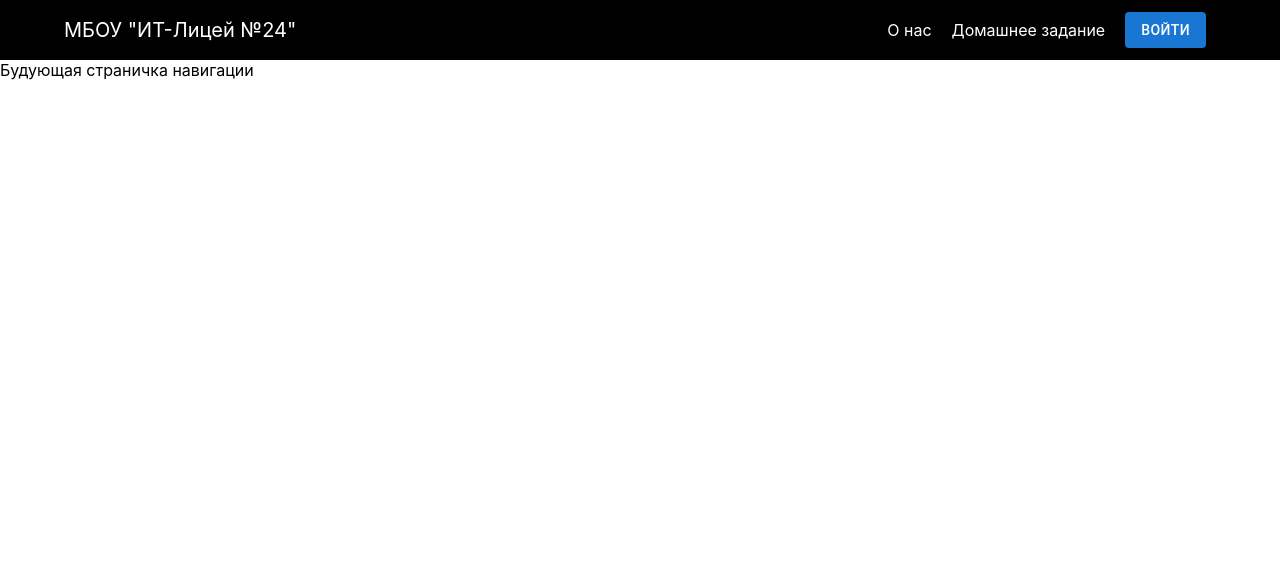
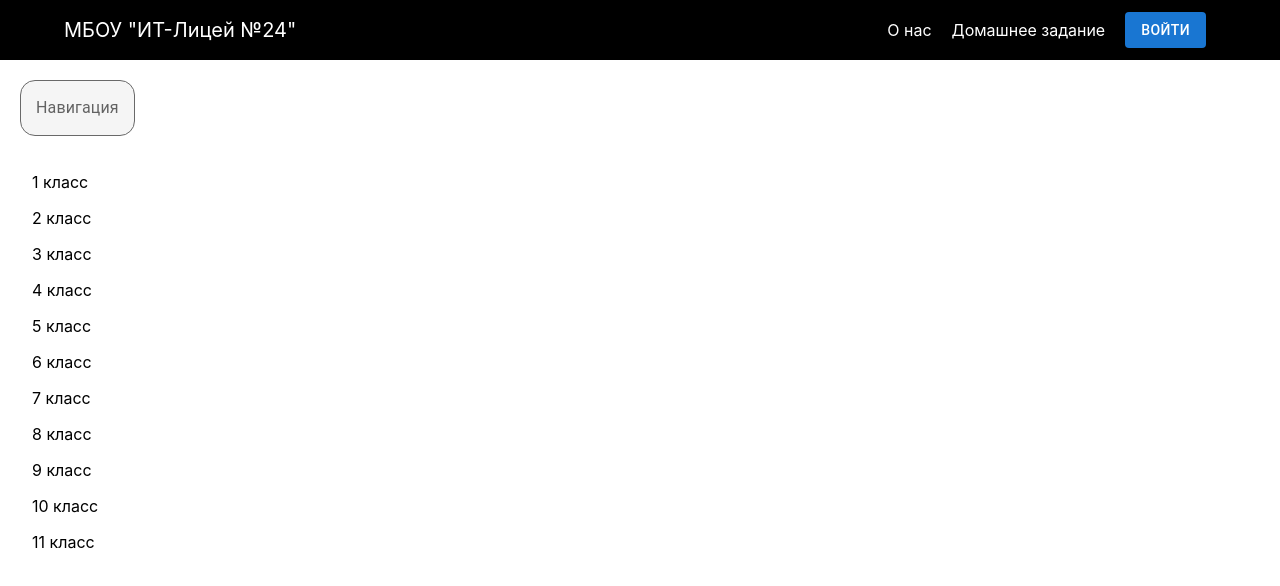
Before and after one commit to codevoke/rr_ed, a React (Create React App) app in the folder client/: page /hw in a window 1280 px wide. Shown: the top 586 px of the page. Built offline with nearby package versions, Linux system fonts and the light colour scheme.

Commit message:
updates*

```diff
--- a/client/src/App.js
+++ b/client/src/App.js
@@ -1,3 +1,4 @@
+import { ThemeProvider, createTheme } from '@mui/material/styles';
 import { BrowserRouter, Routes, Route } from 'react-router-dom';
 import { BrowserView, MobileView } from 'react-device-detect';
 import { ToastContainer } from 'react-toastify';
@@ -17,9 +18,26 @@ import MobileAboutPage from './Mobile/Pages/About';
 
 import './App.css';
 
+const lightTheme = createTheme({
+  palette: {
+    mode: 'light',
+    background: {
+      default: "#ffffff"
+    }
+  }
+});
+const darkTheme = createTheme({
+  palette: {
+    mode: 'dark',
+    background: {
+      default: '#121212',
+    }
+  }
+});
+
 function App() {
   return (
-    <>
+    <ThemeProvider theme={lightTheme}>
       {/* pc version */}
       <BrowserView>
         <BrowserRouter>
@@ -53,7 +71,7 @@ function App() {
             draggable
             pauseOnHover
             theme="colored"/>
-    </>
+    </ThemeProvider>
   );
 }
 
--- a/client/src/Desktop/Pages/Homework_nav.js
+++ b/client/src/Desktop/Pages/Homework_nav.js
@@ -1,7 +1,39 @@
+import styled from "@emotion/styled"
+import { Breadcrumbs, Link, List, ListItem, ListItemButton, Typography } from "@mui/material"
+import { useNavigate } from "react-router-dom"
+
+const PathWrapper = styled("div") ({
+    display: 'inline-flex',
+    margin: '20px',
+    padding: '15px',
+    border: '1px solid dimgray',
+    borderRadius: '15px',
+    background: 'whitesmoke'
+})
+
 export default function HomeworkNav() {
+    const navigate = useNavigate();
     return (
-        <div style={{ position: 'relative' }}>
-            <p>Будующая страничка навигации</p>
-        </div>
+        <>
+            <PathWrapper>
+                <Breadcrumbs aria-label="breadcrumb">
+                    <Link underline="hover" color="inherit" onClick={()=>{ navigate('/hw') }} sx={{cursor: 'pointer', userSelect: 'none'}}>
+                        Навигация
+                    </Link>
+                </Breadcrumbs>
+            </PathWrapper>
+            <List dense={true}>
+                {[...Array(12).keys()].slice(1).map( (elem) => {
+                return (
+                    <ListItemButton>
+                        <ListItem onClick={()=>{ navigate(`/hw/${elem}`) }}>
+                            {elem} класс
+                        </ListItem>
+                    </ListItemButton>
+                )
+                })}
+
+            </List>
+        </>
     )
 }
--- a/client/src/Mobile/Components/Header.js
+++ b/client/src/Mobile/Components/Header.js
@@ -7,6 +7,12 @@ import IconButton from '@mui/material/IconButton';
 import MenuIcon from '@mui/icons-material/Menu';
 import LeftMenu from './LeftMenu';
 import { useNavigate } from 'react-router-dom';
+import styled from '@emotion/styled';
+
+const AppHeader = styled(AppBar) ({
+    background: '#121212',
+    height:'60px'
+})
 
 export default function MobileHeader() {
     const navigate = useNavigate();
@@ -15,8 +21,8 @@ export default function MobileHeader() {
         <>
             <LeftMenu isOpen={drawerState} setIsOpen={setDrawerState}/>
             <Box sx={{ flexGrow: 1 }} >
-                <AppBar position="fixed" style={{ color: 'white', height:'60px' }}>
-                    <Toolbar>
+                <AppHeader position="fixed">
+                    <Toolbar sx={{ display: 'flex', justifyContent: 'space-between' }}>
                         <IconButton
                             size="large"
                             edge="start"
@@ -26,12 +32,12 @@ export default function MobileHeader() {
                             onClick={() => {setDrawerState(true); console.log(drawerState)}}
                         >
                             <MenuIcon />
-                    </IconButton>
-                    <Button variant='text' onClick={()=>{navigate('/login')}}>
+                        </IconButton >
+                        <Button variant='outlined' onClick={()=>{navigate('/login')}}>
                             Вход
                         </Button>
                     </Toolbar>
-                </AppBar>
+                </AppHeader>
             </Box>
         </>
     );
--- a/client/src/Mobile/Components/LeftMenu.js
+++ b/client/src/Mobile/Components/LeftMenu.js
@@ -10,8 +10,9 @@ export default function LeftMenu (props) {
             anchor="left"
             open={isOpen}
             onClose={() => {setIsOpen(false);}}
+
         >
-            <List>
+            <List style={{backgroundImage: 'none'}}>
                 <ListItemButton>
                     <ListItemText primary="Главная" onClick={()=>{ setIsOpen(false); navigate('/')}} />
                 </ListItemButton>
```
Lines whose indentation alone changed are shown as unchanged.
